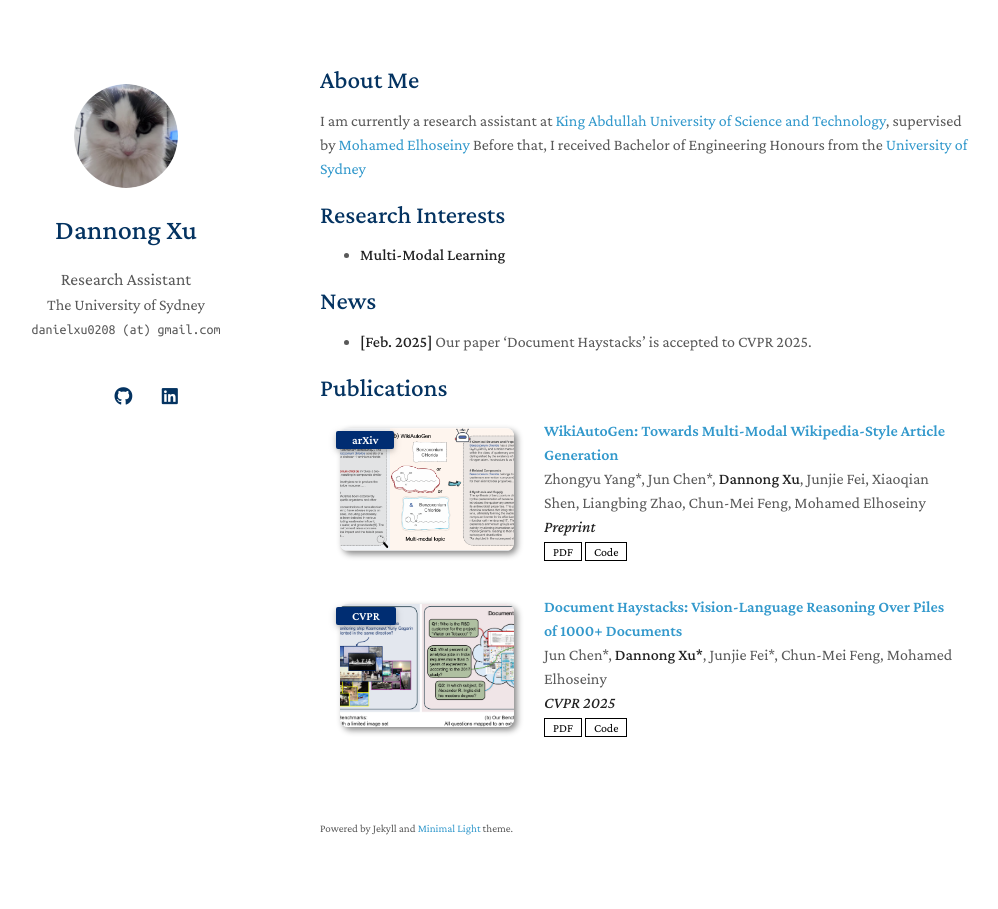
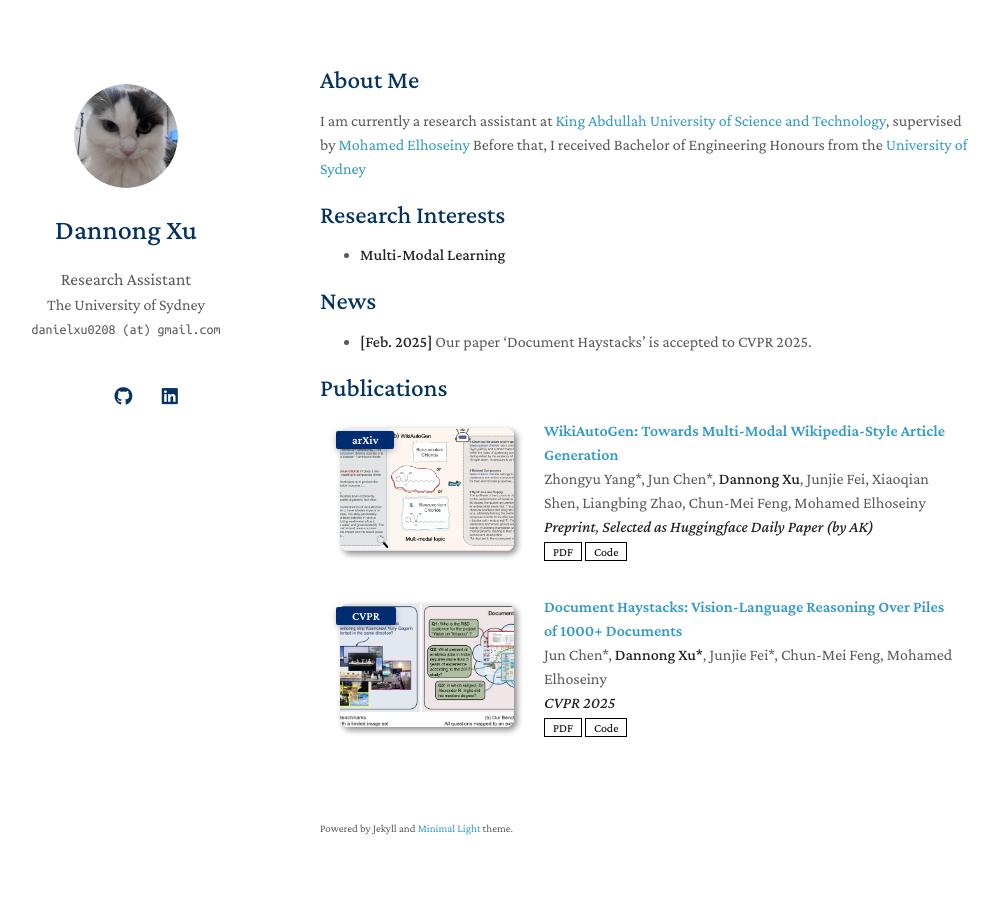
Before and after one commit to Danielxu0208/Danielxu0208.github.io, a Jekyll site: the page built from index.md, in a window 1280 px wide. Shown: the whole page, without its empty margins (150-1148 px from the left). Built offline with Jekyll 4.4.1, drawn with Linux system fonts in a browser that asks for light colours; a style sheet for code colours, icons or effects is not loaded; our own code applies the rules of GitHub Pages for plain Markdown files.

Commit message:
Update publications.yml

```diff
--- a/_data/publications.yml
+++ b/_data/publications.yml
@@ -3,7 +3,7 @@ main:
   - title: "WikiAutoGen: Towards Multi-Modal Wikipedia-Style Article Generation"
     authors: Zhongyu Yang*, Jun Chen*, <strong>Dannong Xu</strong>, Junjie Fei, Xiaoqian Shen, Liangbing Zhao, Chun-Mei Feng, Mohamed Elhoseiny
     conference_short: arXiv
-    conference: <strong>Preprint</strong>
+    conference: <strong>Preprint</strong>, <strong>Selected as Huggingface Daily Paper (by AK)</strong>
     pdf: https://arxiv.org/pdf/2503.19065
     code: https://wikiautogen.github.io/
     image: ./assets/img/wikiauto.png
```
